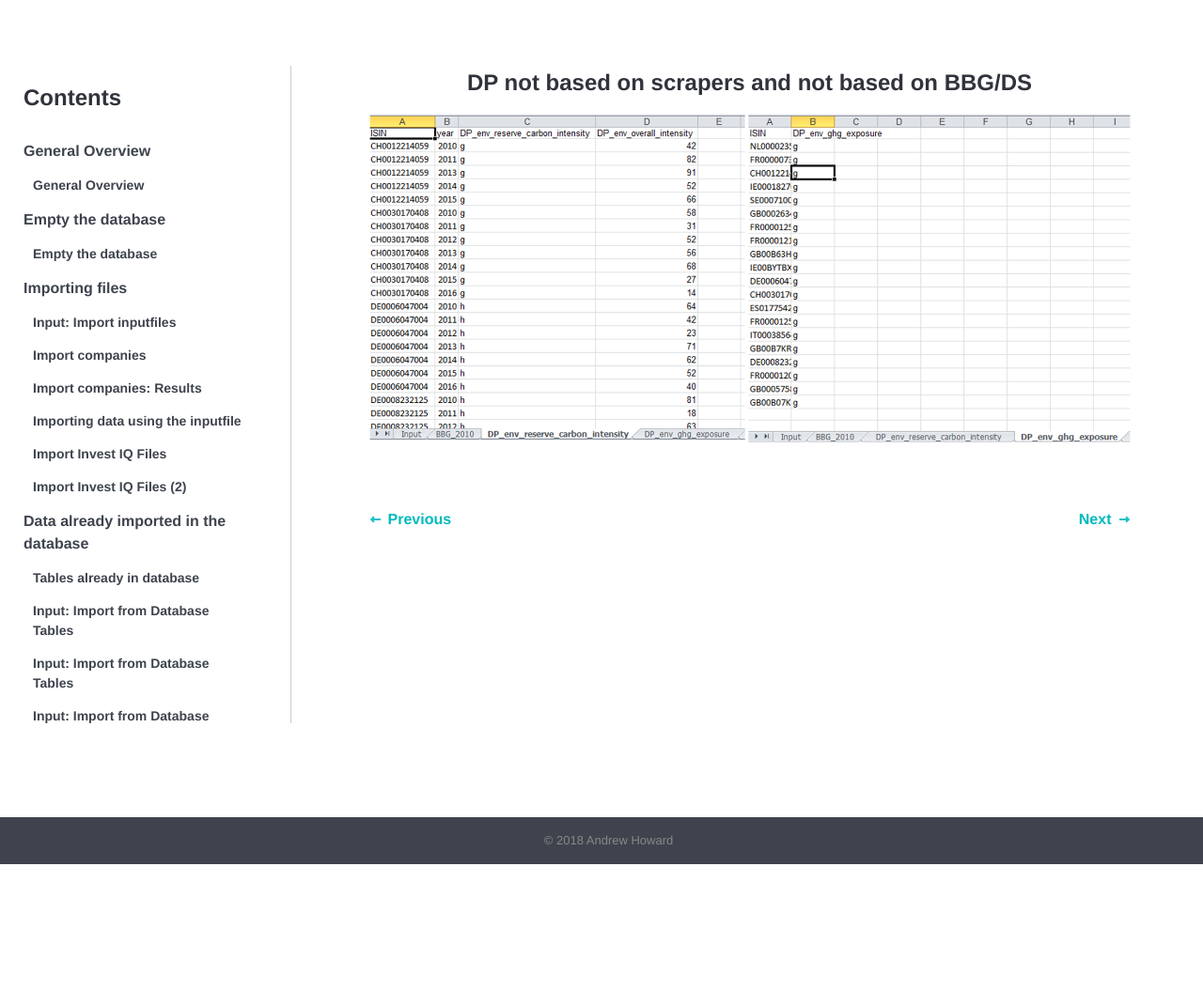
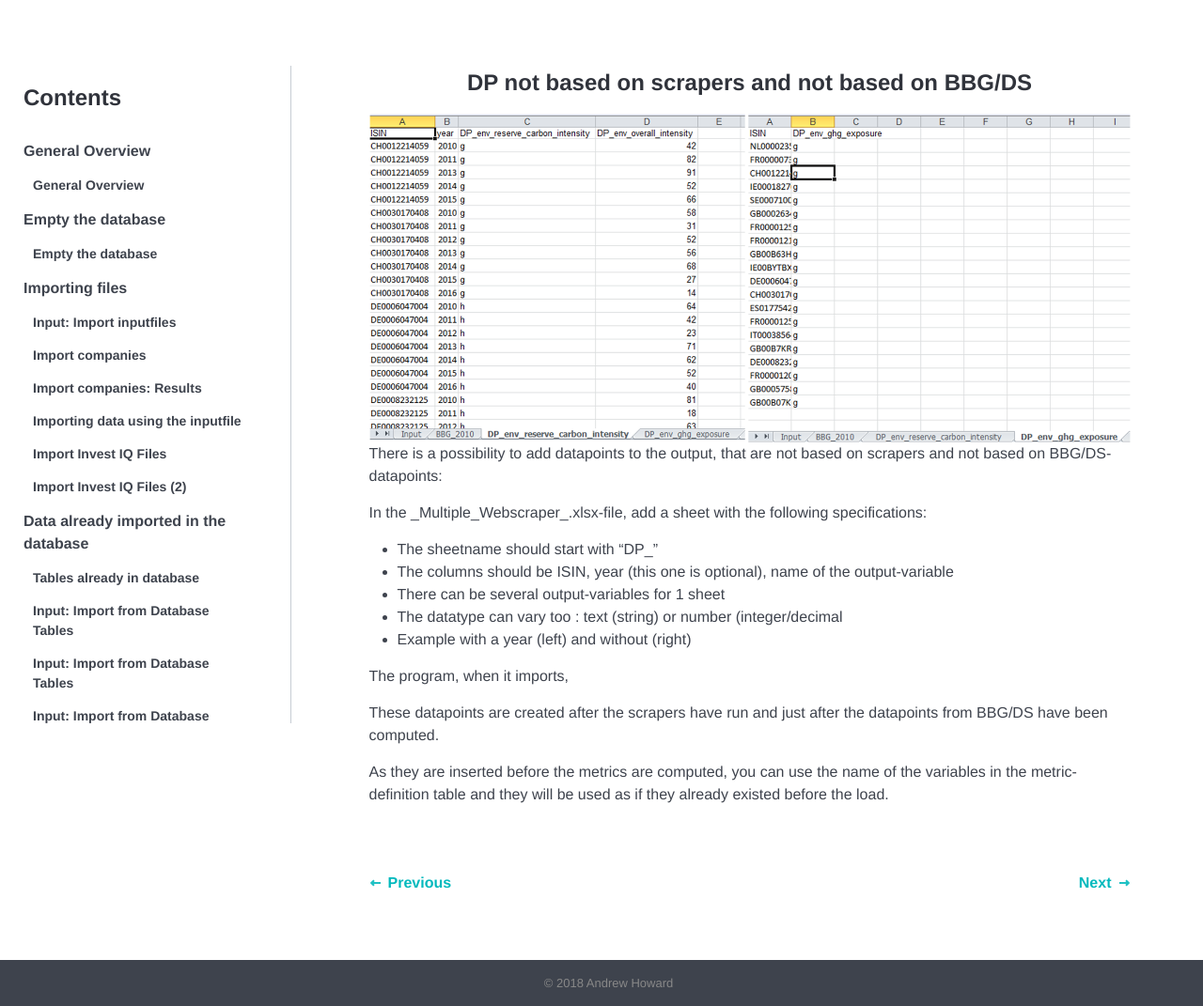
Before and after one commit to tkumpanenko/slides, a Jekyll site: the page built from _tutorials/097.html, in a window 1280 px wide. Shown: the whole page at 94% size. Built offline with Jekyll 4.4.1, drawn with Linux system fonts in a browser that asks for light colours; before the commit the page ends 920 px from its top, so only the background shows below that.

Commit message:
Update from Forestry.io - 097.html

```diff
--- a/_tutorials/097.html
+++ b/_tutorials/097.html
@@ -4,8 +4,22 @@ topic: create-datapoints
 order: 1
 date: 2018-01-18 19:31:06 +0000
 ---
-
-
 <h4>DP not based on scrapers and not based on BBG/DS</h4>
 
 <img src="{{site.url}}{{site.baseurl}}/images/097.png" alt="">
+
+<p>There is a possibility to add datapoints to the output, that are not based on scrapers and not based on BBG/DS-datapoints:</p>
+
+<p>In the _Multiple_Webscraper_.xlsx-file, add a sheet with the following specifications:
+	<ul>
+		<li>The sheetname should start with “DP_”</li>
+		<li>The columns should be ISIN, year (this one is optional), name of the output-variable</li>
+		<li>There can be several output-variables for 1 sheet</li>
+		<li>The datatype can vary too : text (string) or number (integer/decimal</li>
+		<li>Example with a year (left) and without (right)</li>
+	</ul>
+</p>
+
+<p>The program, when it imports,</p>
+<p>These datapoints are created after the scrapers have run and just after the datapoints from BBG/DS have been computed.</p>
+<p>As they are inserted before the metrics are computed, you can use the name of the variables in the metric-definition table and they will be used as if they already existed before the load.</p>
```
